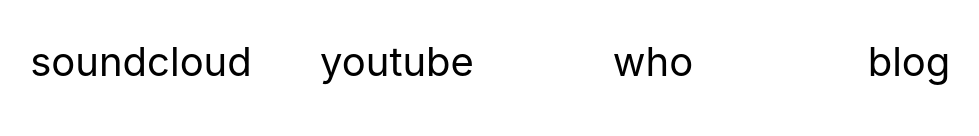
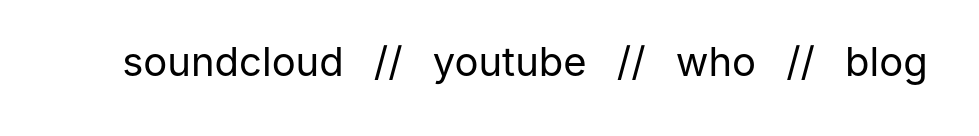
Before and after one commit to ErikLeClerq/Ingeblikt, a plain HTML site: page index.html in a window 1280 px wide. Shown: the part 311-447 px from the top of the page, without its empty margins (123-1102 px from the left). Drawn offline with Linux system fonts and the light colour scheme.

Commit message:
changed menu

```diff
--- a/css/stylesheet.css
+++ b/css/stylesheet.css
@@ -148,6 +148,7 @@ html {
 width: 80vw;
 margin-left: auto;
 margin-right: auto;
+text-align: center;
 }
 
 
@@ -161,24 +162,24 @@ margin-right: auto;
     height: 5vh;
 }
 #menu{
-    display: table;
-    height: auto;
+
+    display: inline;
     margin-left: auto;
     margin-right: auto;
     animation: fadeIn 3s;
 
 }
-
-#menuItem1{
-    font-size:5vh;
-    float: left;
-    width: 20vw;
-    height: 5vh;
-    text-align: center;
-    animation: slideInRight 3s;
+#menuItem
+{
+  display: inherit;
+  font-size:5vh;
+  margin-left: 1vw;
+  margin-right: 1vw;
 
 }
-
+#menuSlide{
+  animation: slideInRight 3s;
+}
 #whoPicture img{
   max-height: 30vh;
   width: auto;
@@ -196,31 +197,6 @@ margin-right: auto;
   overflow: auto;
 }
 
-#menuItem2{
-    font-size:5vh;
-    float: left;
-    width: 20vw;
-    height: 5vh;
-    text-align: center;
-    animation: slideInRight 3s;
-}
-
-#menuItem3{
-    font-size:5vh;
-    float: left;
-    text-align: center;
-    width: 20vw;
-    height: 5vh;
-    animation: slideInRight 3s;
-}
-#menuItem4{
-  font-size:5vh;
-  float: left;
-  text-align: center;
-  width: 20vw;
-  height: 5vh;
-  animation: slideInRight 3s;
-}
 
 
 .resp-container {
--- a/index.html
+++ b/index.html
@@ -34,12 +34,16 @@
             <div id="mainLogo" class="scale-in-center"><img src="./img/IngebliktLogo.png"></img></div>
             <div id="whiteSpace"></div>
             <div id="frame">
+                <div id="menuSlide">
             <div id="menu">
-                <div id="menuItem1" ><a href="#soundcloud">soundcloud</a></div>
-                <div id="menuItem2" ><a href="#youtube">youtube</a></div>
-                <div id="menuItem3" ><a href="#who">who</a></div>
-                <div id="menuItem4" ><a href="#blog">blog</a></div>
-            </div>
+                <div id="menuItem" ><a href="#soundcloud">soundcloud</a></div>
+                <div id="menuItem" >//</div>
+                <div id="menuItem" ><a href="#youtube">youtube</a></div>
+                <div id="menuItem" >//</div>
+                <div id="menuItem" ><a href="#who">who</a></div>
+                <div id="menuItem" >//</div>
+                <div id="menuItem" ><a href="#blog">blog</a></div>
+            </div></div>
         </div>
         </div>
     </div>
```
